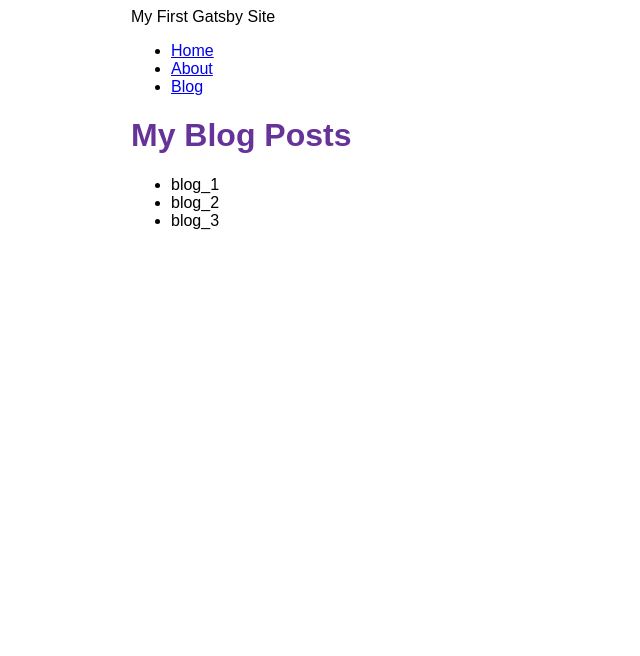
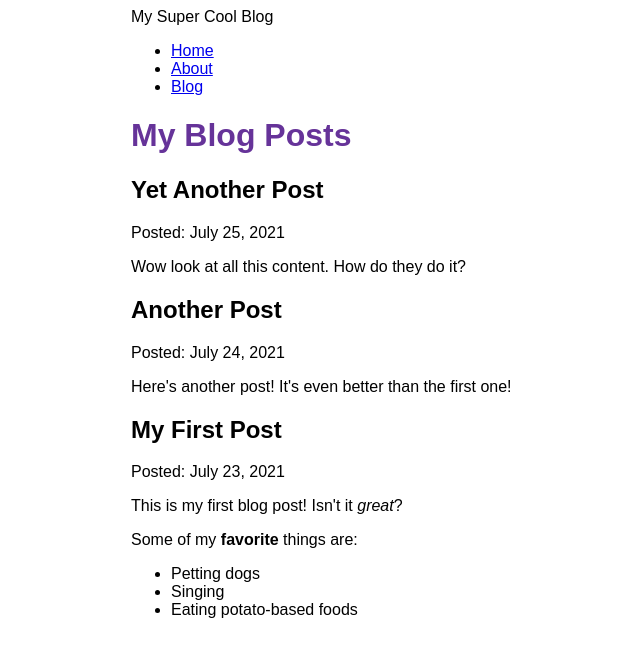
Before and after one commit to ColinAlmendro/my-first-gatsby-site, a Gatsby site: page /blog in a window 1280 px wide. Shown: the whole page, without its empty margins (259-899 px from the left). Built offline with nearby package versions, Linux system fonts and the light colour scheme; Gatsby itself is replaced by a stand-in of ours.

Commit message:
finished tutorial 5

```diff
--- a/blog/blog_1.mdx
+++ b/blog/blog_1.mdx
@@ -0,0 +1,12 @@
+---
+title: "My First Post"
+date: "2021-07-23"
+---
+
+This is my first blog post! Isn't it _great_?
+
+Some of my **favorite** things are:
+
+- Petting dogs
+- Singing
+- Eating potato-based foods
--- a/blog/blog_2.mdx
+++ b/blog/blog_2.mdx
@@ -0,0 +1,6 @@
+---
+title: "Another Post"
+date: "2021-07-24"
+---
+
+Here's another post! It's even better than the first one!
--- a/blog/blog_3.mdx
+++ b/blog/blog_3.mdx
@@ -0,0 +1,6 @@
+---
+title: "Yet Another Post"
+date: "2021-07-25"
+---
+
+Wow look at all this content. How do they do it?
--- a/gatsby-config.js
+++ b/gatsby-config.js
@@ -1,17 +1,18 @@
 module.exports = {
 	siteMetadata: {
-		title: "My First Gatsby Site",
+		title: "My Super Cool Blog",
 	},
 	plugins: [
 		"gatsby-plugin-gatsby-cloud",
 		"gatsby-plugin-image",
 		"gatsby-plugin-sharp",
 		{
-			resolve: "gatsby-source-filesystem",
+			resolve: `gatsby-source-filesystem`,
 			options: {
 				name: `blog`,
-				path: `${__dirname}/blog`,
+				path: `${__dirname}/blog/`,
 			},
 		},
+		"gatsby-plugin-mdx",
 	],
 };
--- a/package.json
+++ b/package.json
@@ -15,9 +15,12 @@
 		"clean": "gatsby clean"
 	},
 	"dependencies": {
+		"@mdx-js/mdx": "^1.6.22",
+		"@mdx-js/react": "^1.6.22",
 		"gatsby": "^3.12.1",
 		"gatsby-plugin-gatsby-cloud": "^3.1.0",
 		"gatsby-plugin-image": "^1.13.0",
+		"gatsby-plugin-mdx": "^2.13.0",
 		"gatsby-plugin-sharp": "^3.13.0",
 		"gatsby-source-filesystem": "^3.13.0",
 		"react": "^17.0.1",
--- a/src/pages/blog.js
+++ b/src/pages/blog.js
@@ -1,24 +1,32 @@
 import * as React from "react";
 import { graphql } from "gatsby";
+import { MDXRenderer } from "gatsby-plugin-mdx";
 import Layout from "../components/layout";
 
 const BlogPage = ({ data }) => {
 	return (
 		<Layout pageTitle='My Blog Posts'>
-			<ul>
-				{data.allFile.nodes.map((node) => (
-					<li key={node.name}>{node.name}</li>
-				))}
-			</ul>
+			{data.allMdx.nodes.map((node) => (
+				<article key={node.id}>
+					<h2>{node.frontmatter.title}</h2>
+					<p>Posted: {node.frontmatter.date}</p>
+					<MDXRenderer>{node.body}</MDXRenderer>
+				</article>
+			))}
 		</Layout>
 	);
 };
 
 export const query = graphql`
 	query {
-		allFile {
+		allMdx(sort: { fields: frontmatter___date, order: DESC }) {
 			nodes {
-				name
+				frontmatter {
+					date(formatString: "MMMM D, YYYY")
+					title
+				}
+				id
+				body
 			}
 		}
 	}
```
Also changed, not shown: 1 other file.
